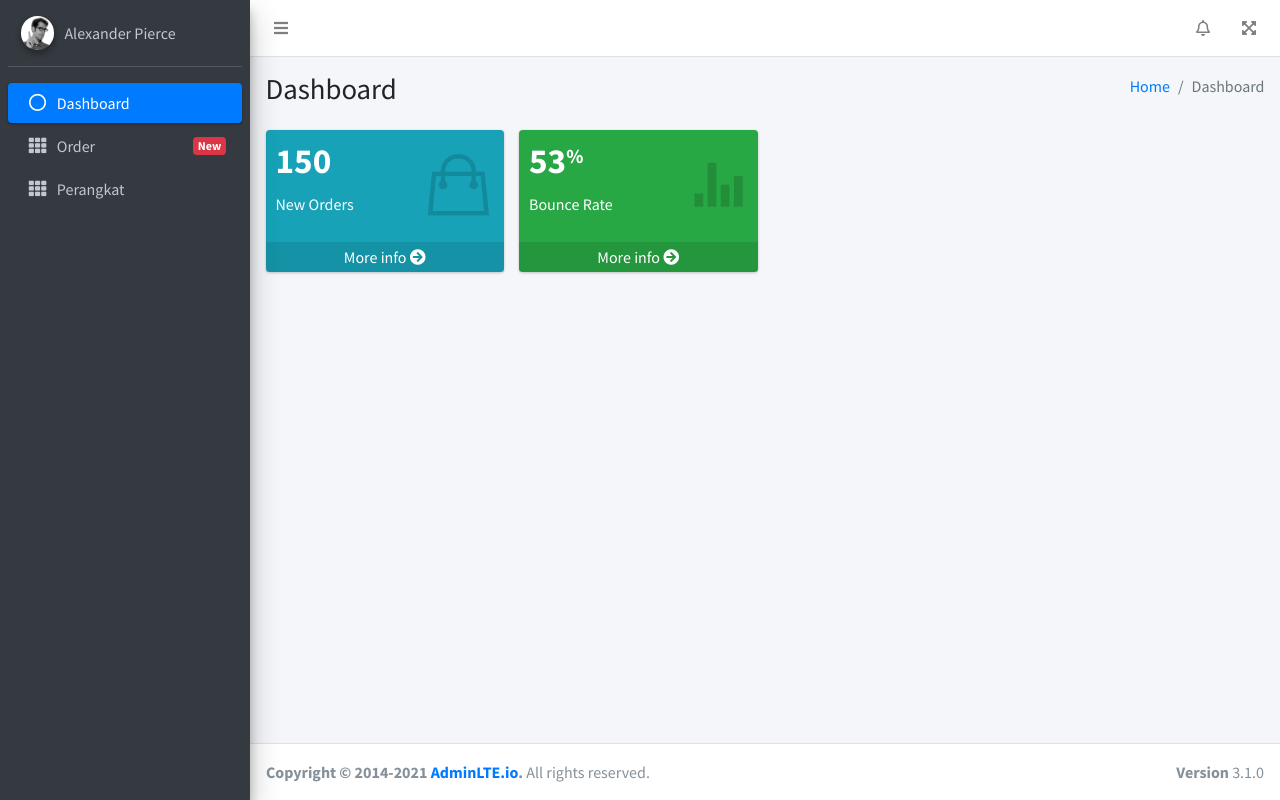
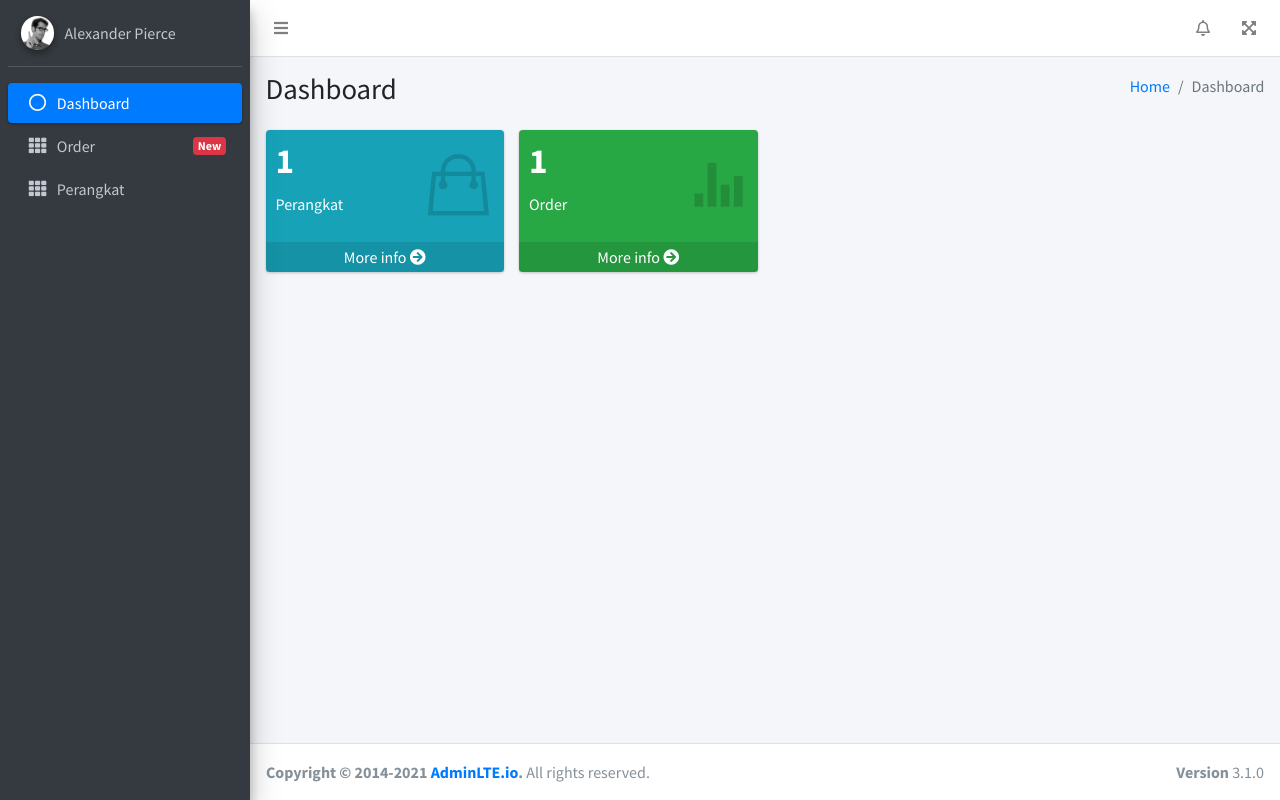
Before and after one commit to thisham/pemweb5-2021, a CodeIgniter app: page /sitape/admin/dashboard in a window 1280 px wide. Run offline with CodeIgniter, Linux system fonts and the light colour scheme; data comes from the database, SQL or seed files in the repository; some libraries are stand-ins or nearby versions.

Commit message:
Connect to DB

```diff
--- a/application/controllers/admin/Dashboard.php
+++ b/application/controllers/admin/Dashboard.php
@@ -2,9 +2,19 @@
 
 class Dashboard extends CI_Controller
 {
+  function __construct()
+  {
+    parent::__construct();
+    $this->load->model('M_Device');
+    $this->load->model('M_Order');
+  }
+
   public function index()
   {
     $data['page_title'] = "Dashboard";
+    // var_dump($this->M_Device->get_count());
+    $data['device_count'] = $this->M_Device->get_count();
+    $data['order_count'] = $this->M_Order->get_count();
     $this->load->view('admin/dashboard', $data);
   }
 }
--- a/application/controllers/admin/Order.php
+++ b/application/controllers/admin/Order.php
@@ -5,11 +5,14 @@ class Order extends CI_Controller
   function __construct()
   {
     parent::__construct();
+    $this->load->model('M_Device');
   }
 
   function index()
   {
+    $order_list = $this->M_Device->get_all();
     $data["page_title"] = "Order";
+    $data["order_list"] = $order_list;
     $this->load->view('admin/order/index', $data);
   }
 }
--- /dev/null
+++ b/application/models/M_Device.php
@@ -0,0 +1,39 @@
+<?php
+
+class M_Device extends CI_Model
+{
+  function __construct()
+  {
+    parent::__construct();
+  }
+
+  function get_count()
+  {
+    return $this->db->count_all_results('Device');
+  }
+
+  function get_all()
+  {
+    return $this->db->get('Device')->result();
+  }
+
+  function get_one($id)
+  {
+    return $this->db->get_where('Device', array('id_device' => $id))->result();
+  }
+
+  function add($data)
+  {
+    $this->db->insert('Device', $data);
+  }
+
+  function update($data)
+  {
+    $this->db->update('Device', $data, array("id_device" => $data["id"]));
+  }
+
+  function delete($id)
+  {
+    $this->db->delete('Order', array("id" => $id));
+  }
+}
--- /dev/null
+++ b/application/models/M_Order.php
@@ -0,0 +1,39 @@
+<?php
+
+class M_Order extends CI_Model
+{
+  function __construct()
+  {
+    parent::__construct();
+  }
+
+  function get_count()
+  {
+    return $this->db->count_all_results('Order');
+  }
+
+  function get_all()
+  {
+    return $this->db->get('Order')->result();
+  }
+
+  function get_one($id)
+  {
+    return $this->db->get_where('Order', array('id' => $id))->result();
+  }
+
+  function add($data)
+  {
+    $this->db->insert('Order', $data);
+  }
+
+  function update($data)
+  {
+    $this->db->update('Order', $data, array("id" => $data["id"]));
+  }
+
+  function delete($id)
+  {
+    $this->db->delete('Order', array("id" => $id));
+  }
+}
--- a/application/views/admin/dashboard.php
+++ b/application/views/admin/dashboard.php
@@ -1,11 +1,5 @@
 <?php $this->load->view('template/meta') ?>
 <div class="wrapper">
-
-  <!-- Preloader -->
-  <div class="preloader flex-column justify-content-center align-items-center">
-    <img class="animation__shake" src="<?php echo base_url('assets/template/backend/dist') ?>/img/AdminLTELogo.png" alt="AdminLTELogo" height="60" width="60">
-  </div>
-
   <!-- Navbar -->
   <?php $this->load->view('template/navbar') ?>
   <!-- /.navbar -->
@@ -26,14 +20,13 @@
             <!-- small box -->
             <div class="small-box bg-info">
               <div class="inner">
-                <h3>150</h3>
-
-                <p>New Orders</p>
+                <h3><?= $device_count ?></h3>
+                <p>Perangkat</p>
               </div>
               <div class="icon">
                 <i class="ion ion-bag"></i>
               </div>
-              <a href="#" class="small-box-footer">More info <i class="fas fa-arrow-circle-right"></i></a>
+              <a href="<?= base_url('admin/perangkat') ?>" class="small-box-footer">More info <i class="fas fa-arrow-circle-right"></i></a>
             </div>
           </div>
           <!-- ./col -->
@@ -41,14 +34,13 @@
             <!-- small box -->
             <div class="small-box bg-success">
               <div class="inner">
-                <h3>53<sup style="font-size: 20px">%</sup></h3>
-
-                <p>Bounce Rate</p>
+                <h3><?= $order_count ?></h3>
+                <p>Order</p>
               </div>
               <div class="icon">
                 <i class="ion ion-stats-bars"></i>
               </div>
-              <a href="#" class="small-box-footer">More info <i class="fas fa-arrow-circle-right"></i></a>
+              <a href="<?= base_url('admin/order') ?>" class="small-box-footer">More info <i class="fas fa-arrow-circle-right"></i></a>
             </div>
           </div>
         </div>
--- a/application/views/admin/device/index.php
+++ b/application/views/admin/device/index.php
@@ -1,11 +1,5 @@
 <?php $this->load->view('template/meta') ?>
 <div class="wrapper">
-
-  <!-- Preloader -->
-  <div class="preloader flex-column justify-content-center align-items-center">
-    <img class="animation__shake" src="<?php echo base_url('assets/template/backend/dist') ?>/img/AdminLTELogo.png" alt="AdminLTELogo" height="60" width="60">
-  </div>
-
   <!-- Navbar -->
   <?php $this->load->view('template/navbar') ?>
   <!-- /.navbar -->
--- a/application/views/admin/order/index.php
+++ b/application/views/admin/order/index.php
@@ -1,11 +1,5 @@
 <?php $this->load->view('template/meta') ?>
 <div class="wrapper">
-
-  <!-- Preloader -->
-  <div class="preloader flex-column justify-content-center align-items-center">
-    <img class="animation__shake" src="<?php echo base_url('assets/template/backend/dist') ?>/img/AdminLTELogo.png" alt="AdminLTELogo" height="60" width="60">
-  </div>
-
   <!-- Navbar -->
   <?php $this->load->view('template/navbar') ?>
   <!-- /.navbar -->
--- a/application/views/template/sidebar.php
+++ b/application/views/template/sidebar.php
@@ -18,13 +18,13 @@
         <!-- Add icons to the links using the .nav-icon class
                with font-awesome or any other icon font library -->
         <li class="nav-item">
-          <a href="<?php echo base_url("admin/dashboard") ?>" class="nav-link active">
+          <a href="<?php echo base_url("admin/dashboard") ?>" class="nav-link <?php echo str_contains(uri_string(), 'admin/dashboard') ? "active" : NULL ?>">
             <i class="far fa-circle nav-icon"></i>
             <p>Dashboard</p>
           </a>
         </li>
         <li class="nav-item">
-          <a href="<?php echo base_url("admin/order") ?>" class="nav-link">
+          <a href="<?php echo base_url("admin/order") ?>" class="nav-link <?php echo str_contains(uri_string(), 'admin/order') ? "active" : NULL ?>">
             <i class="nav-icon fas fa-th"></i>
             <p>
               Order
@@ -33,7 +33,7 @@
           </a>
         </li>
         <li class="nav-item">
-          <a href="<?php echo base_url("admin/perangkat") ?>" class="nav-link">
+          <a href="<?php echo base_url("admin/perangkat") ?>" class="nav-link <?php echo str_contains(uri_string(), 'admin/perangkat') ? "active" : NULL ?>">
             <i class="nav-icon fas fa-th"></i>
             <p>Perangkat</p>
           </a>
```
